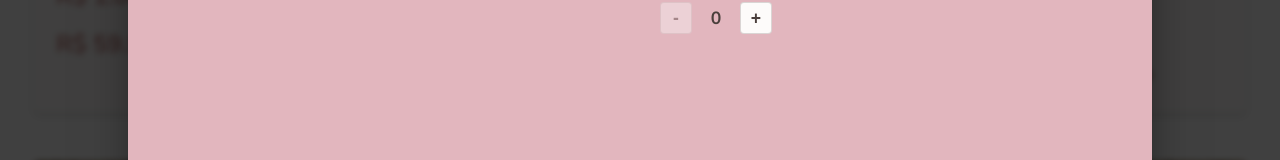
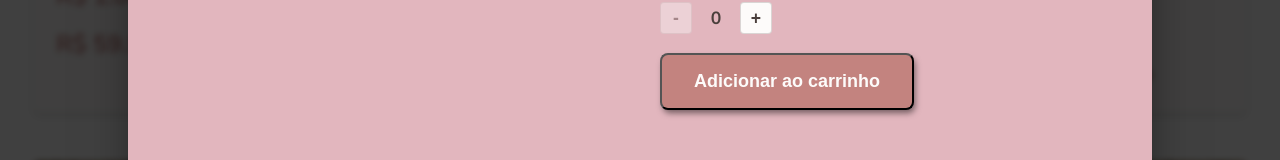
Before and after one commit to AndreMonteiro225/site_bolos_caseiros, a Next.js app: page / in a window 1280 px wide. Both pictures are taken after a click on the element 639 px from the left and 1240 px from the top of the page. Shown: the part 1388-1548 px from the top of the page. Built offline with nearby package versions, Linux system fonts and the light colour scheme.

Commit message:
UX/UI modal add to cart btn

```diff
--- a/src/app/components/Modal/Modal.jsx
+++ b/src/app/components/Modal/Modal.jsx
@@ -111,7 +111,7 @@ export default function Modal({ bolo, onClose }) {
                     </button>
                   </div>
                 </div>
-
+                <button onClick={onClose} className={styles.addToCart}>Adicionar ao carrinho</button>
               </div>
             </div>
           </div>
--- a/src/app/components/Modal/modal.module.css
+++ b/src/app/components/Modal/modal.module.css
@@ -252,3 +252,15 @@
   text-align: center;
   color: var(--cor-texto);
 }
+
+.addToCart {
+  background-color: var(--cor-cta);
+  color: var(--cor-fundo);
+  font-weight: 700;
+  padding: 1rem 2rem;
+  border-radius: 0.5rem;
+  font-size: 1.125rem;
+  box-shadow: 2px 4px 6px -1px rgba(0, 0, 0, 0.5);
+  transition: background-color 0.2s ease-in-out;
+  margin-top: 1.2rem;
+}
--- a/src/app/sucesso/page.js
+++ b/src/app/sucesso/page.js
@@ -7,7 +7,7 @@ import { useEffect } from "react";
 import { useCart } from "../context/CartContext";
 
 export default function Sucesso() {
-  const { clearCart } = useCart(); // Função que zera o carrinho
+  const { clearCart } = useCart();
 
   useEffect(() => {
     // Assim que o cliente cai nessa tela, nós esvaziamos o carrinho dele
```
